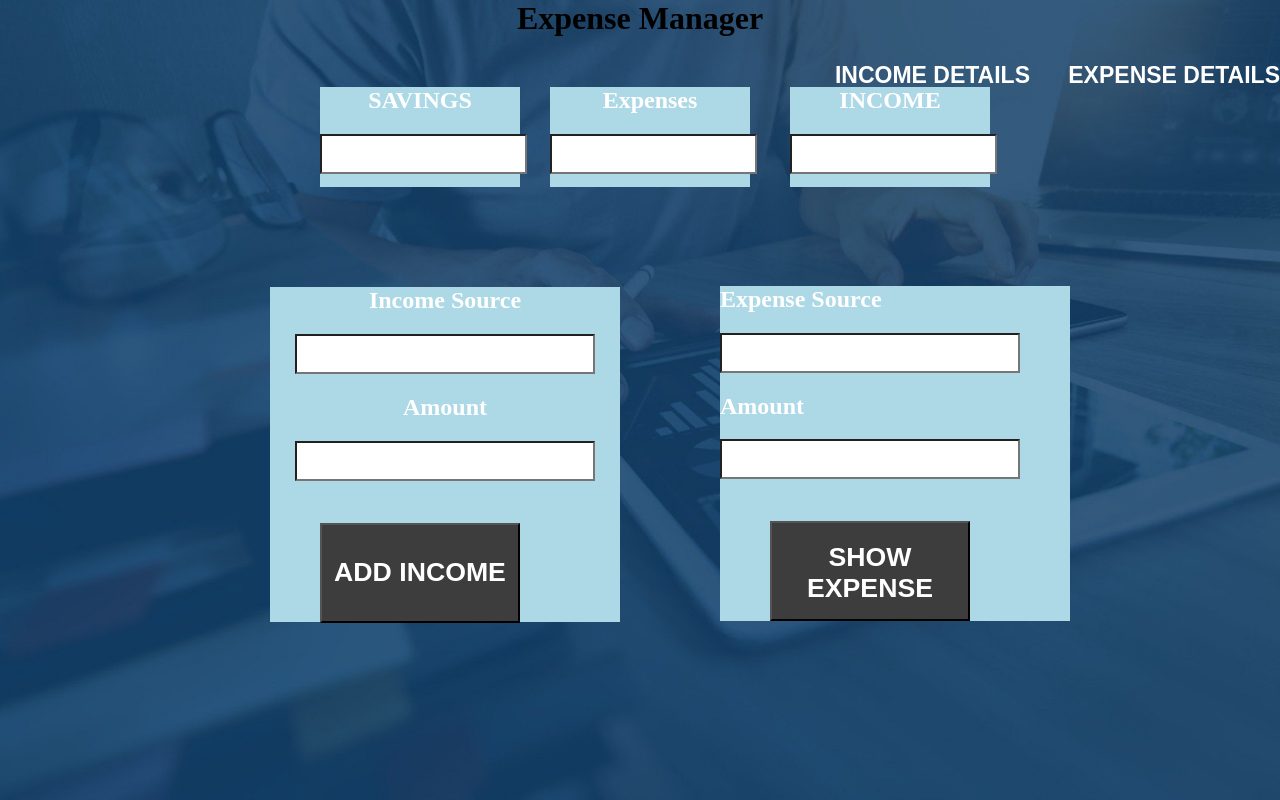
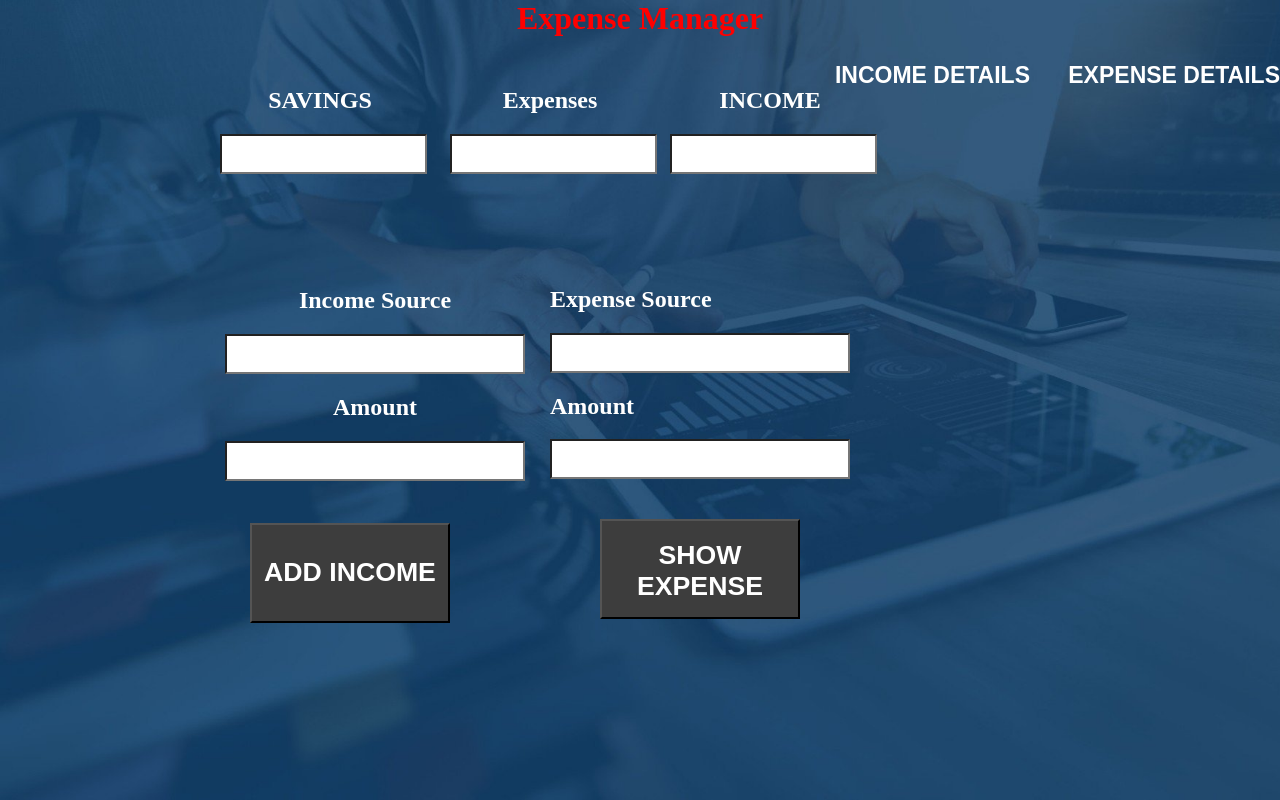
Before and after one commit to Pavanpatil08/masai-week-3, a plain HTML site: page index.html in a window 1280 px wide. Drawn offline with Linux system fonts and the light colour scheme.

Commit message:
fixed bugs

```diff
--- a/index.html
+++ b/index.html
@@ -1,7 +1,6 @@
 <html>
 	<head>
 		<title>Expense Manager</title>
-        <!-- <link rel="stylesheet" type="text/css" href="style.css"> -->
         <style>
 body
 {
@@ -17,14 +16,14 @@ body
 }
 .bg h1
 {
-	color: black;
+	color: red;
 }
 .savings
 {
 	width: 200px;
 	height: 100px;
-	background-color:lightblue;
-	margin-left: 320px;
+
+	margin-left: 220px;
 	margin-top: 50px;
 	color: white;
 }
@@ -38,8 +37,7 @@ body
 {
 	width: 200px;
 	height: 100px;
-	background-color: lightblue;
-	margin-left: 790px;
+	margin-left: 670px;
 	margin-top: -120px;
 	color: white;
 }
@@ -53,8 +51,7 @@ body
 {
 	width: 200px;
 	height: 100px;
-	background-color: lightblue;
-	margin-left: 550px;
+	margin-left: 450px;
 	margin-top: -120px;
 	color: white;
 }
@@ -68,8 +65,7 @@ body
 {
 	width: 350px;
 	height: 335px;
-	background-color: lightblue;
-	margin-left:270px;
+	margin-left:200px;
 	margin-top: 100px;
 	color: white;
 }
@@ -94,8 +90,8 @@ body
 {
 	width: 350px;
 	height: 335px;
-	background-color: lightblue;
-	margin-left:720px;
+
+	margin-left:550px;
 	margin-top: -356px;
 	color: white;
 }
@@ -109,7 +105,7 @@ body
 .half2 button
 {
 	background-color: #3d3d3d;
-	margin-top: 42px;
+	margin-top: 40px;
 	margin-left: 50px;
 }
 .half2 button h1
@@ -153,9 +149,7 @@ body
 
         		</div>
         		<h1 style="float: right; margin-top: -560px; font-family: sans-serif; font-size: 23px; color: white" id="h1">EXPENSE DETAILS</h1>
-        		<!-- <div class="view">
-        			<center><h1>isme shopw kr jo show krna hai wo</h1></center>
-          	    </div> -->
+
 	 	</div>
 
 	 	<!-- JAvaScript Part -->
@@ -167,17 +161,10 @@ body
              var input1= (document.getElementById("salary").value);
              var income1=Number(document.getElementById("income").value);
              // var expense=Number(document.getElementById("expense").value);
-              var total=Number(document.getElementById("total").value);
+             var total=Number(document.getElementById("total").value);
              sum++
 
-         /*	if(score<min_score)
-             {
-                 document.getElementById("min_score").value=score;
-             }
-             else if(score>max_score)
-             {
-                 document.getElementById("max_score").value=score;
-             } */
+
 
              var para=document.createElement('p');
              var element=document.querySelector('#h2')
```
